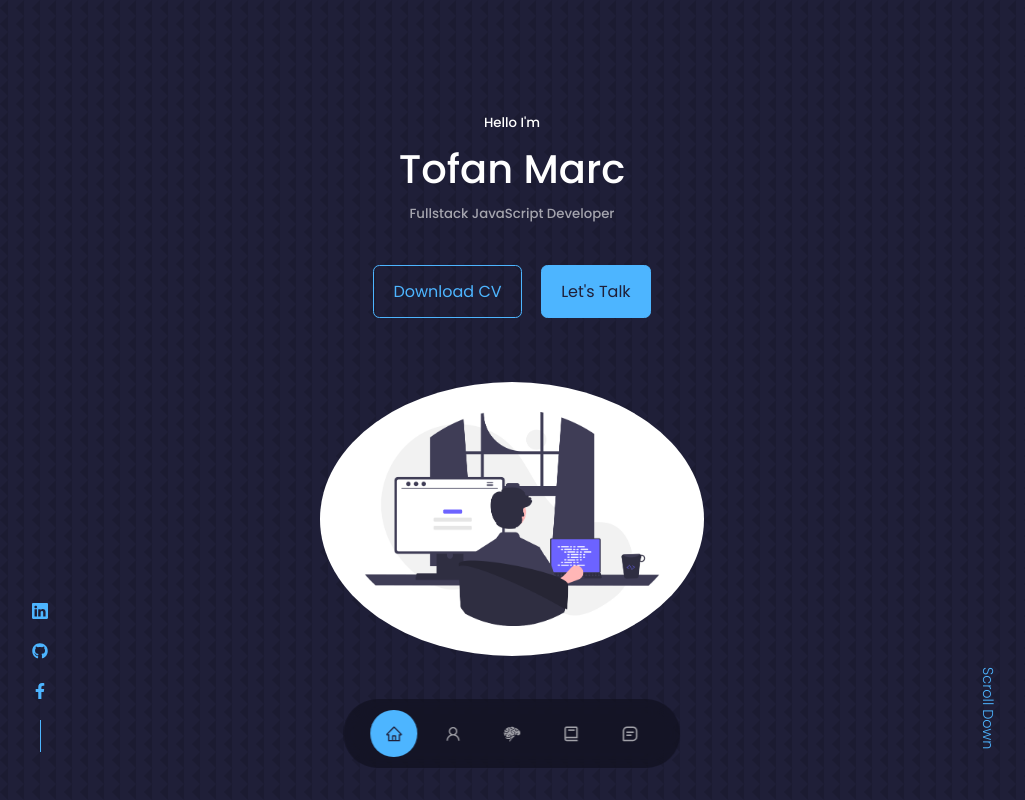
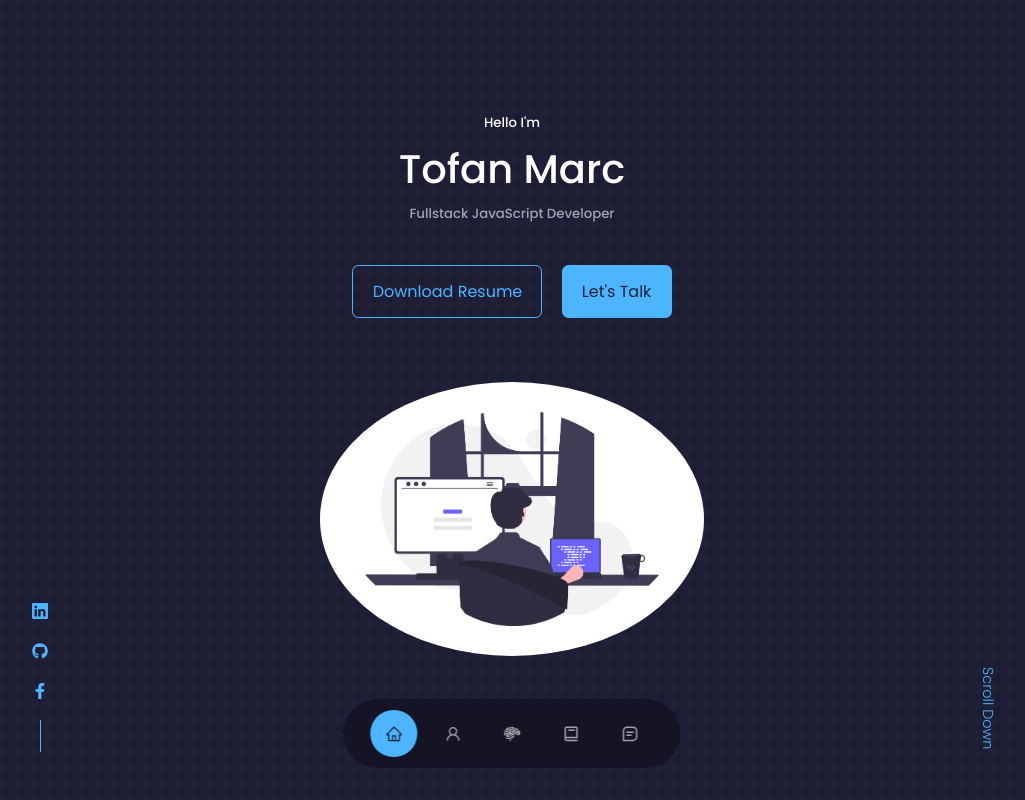
Before and after one commit to Marchelllo27/portfolio-react, a React (Create React App) app: page / in a window 1280 px wide. Shown: the top 800 px of the page, without its empty margins (128-1153 px from the left). Built offline with nearby package versions, Linux system fonts and the light colour scheme.

Commit message:
resume changed

```diff
--- a/src/components/header/CTA.jsx
+++ b/src/components/header/CTA.jsx
@@ -1,7 +1,7 @@
 import React, { useContext } from "react";
 
 import context from "../../store/context";
-import CV from "../../assets/cv-en.pdf";
+import CV from "../../assets/resume.pdf";
 import classes from "./Header.module.css";
 
 const CTA = () => {
@@ -14,7 +14,7 @@ const CTA = () => {
   return (
     <div className={classes.cta}>
       <a href={CV} className="btn" download>
-        Download CV
+        Download Resume
       </a>
       <a
         href="#contact"
```
Also changed, not shown: 2 other files (tests, documents, lock files or other folders).
